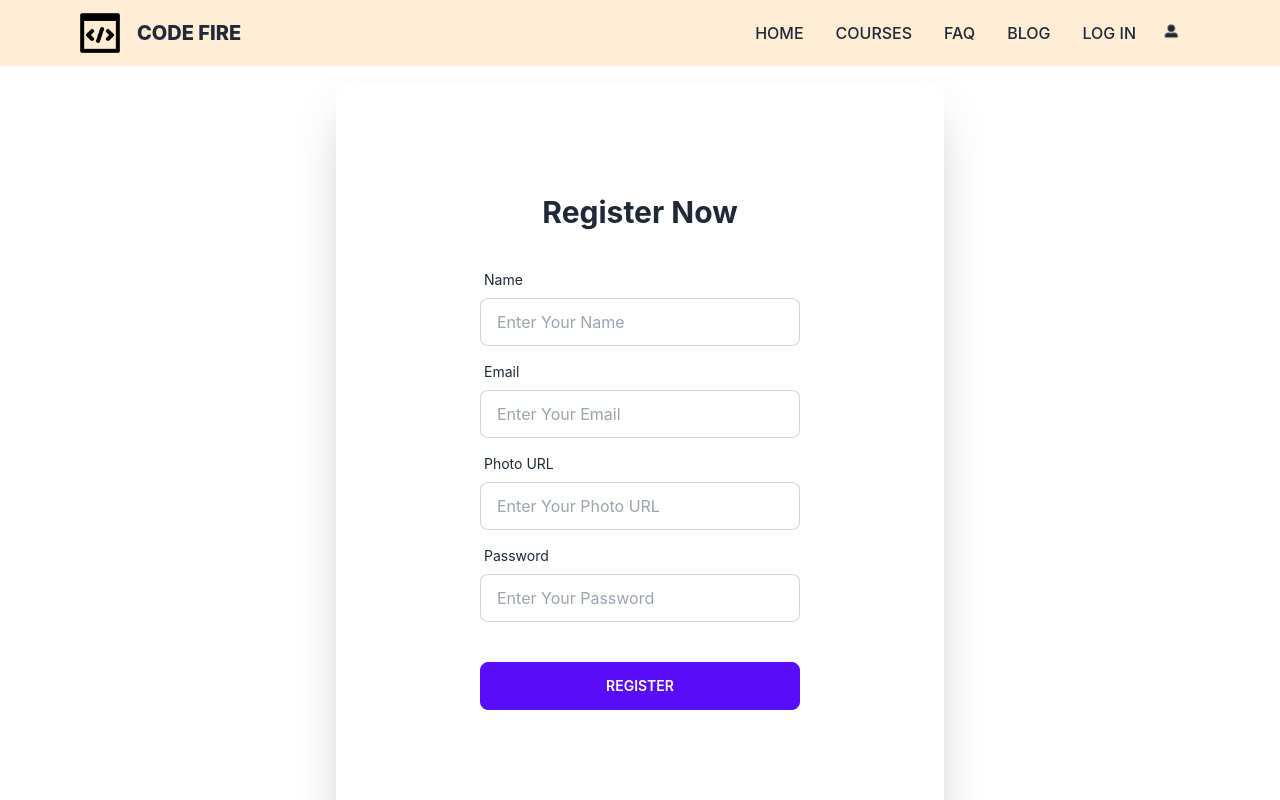
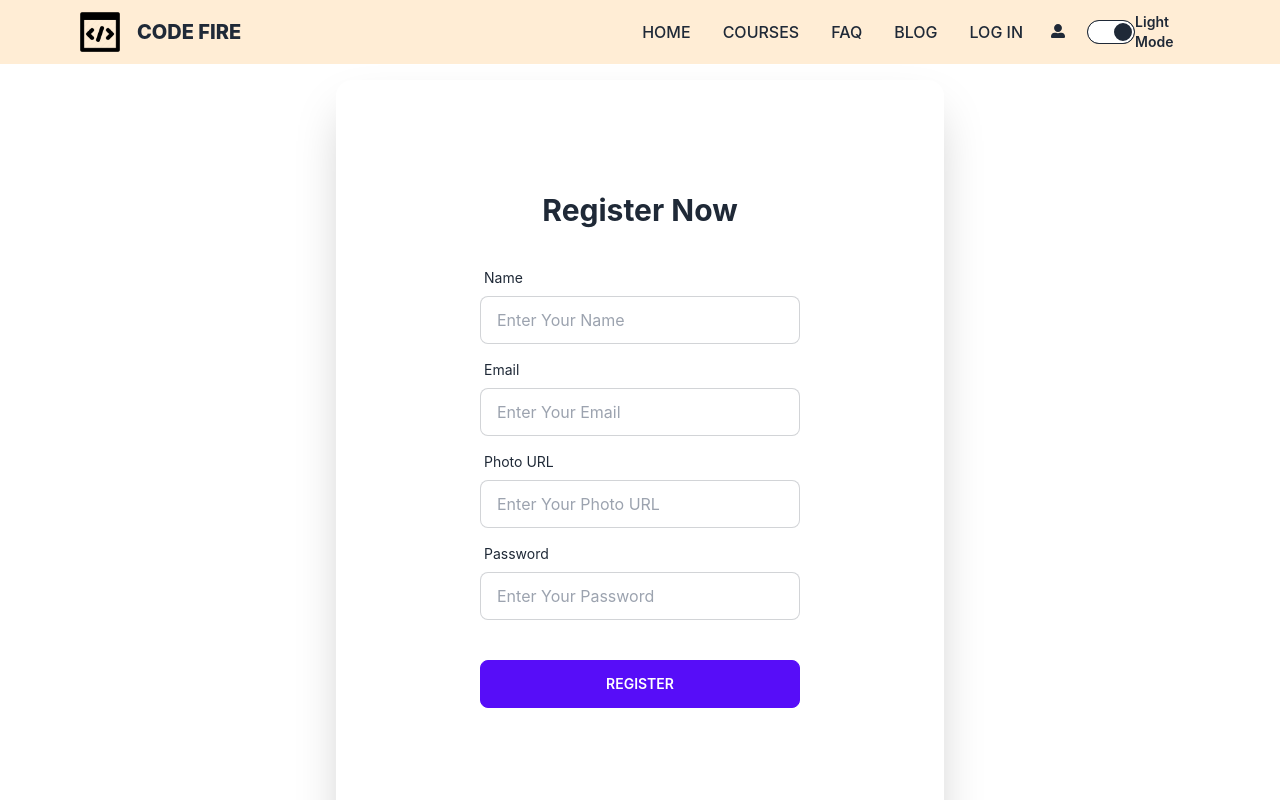
Before and after one commit to Rayhan-Rony/code-fire-client-side, a React (Create React App) app: page /register in a window 1280 px wide. Shown: the top 800 px of the page. Built offline with nearby package versions, Linux system fonts and the light colour scheme; no server answers.

Commit message:
added dark light toggle button

```diff
--- a/src/App.css
+++ /dev/null
@@ -1,38 +0,0 @@
-.App {
-  text-align: center;
-}
-
-.App-logo {
-  height: 40vmin;
-  pointer-events: none;
-}
-
-@media (prefers-reduced-motion: no-preference) {
-  .App-logo {
-    animation: App-logo-spin infinite 20s linear;
-  }
-}
-
-.App-header {
-  background-color: #282c34;
-  min-height: 100vh;
-  display: flex;
-  flex-direction: column;
-  align-items: center;
-  justify-content: center;
-  font-size: calc(10px + 2vmin);
-  color: white;
-}
-
-.App-link {
-  color: #61dafb;
-}
-
-@keyframes App-logo-spin {
-  from {
-    transform: rotate(0deg);
-  }
-  to {
-    transform: rotate(360deg);
-  }
-}
--- a/src/components/Header.js
+++ b/src/components/Header.js
@@ -4,9 +4,21 @@ import { Link } from 'react-router-dom';
 import logo from '../assets/logo.png'
 import { AuthContext } from '../context/AuthProvider';
 import { FaUserAlt, } from "react-icons/fa";
+import { useState } from 'react';
 
 const Header = () => {
     const { user, logOut } = useContext(AuthContext)
+    const [toggle, setToggle] = useState(true)
+    const handleToggleDarkmode = () => {
+        if (toggle) {
+            setToggle(false)
+        }
+        else {
+            setToggle(true)
+        }
+
+    }
+
     console.log(user)
     return (
 
@@ -20,10 +32,12 @@ const Header = () => {
                         <li><Link to='/courses'>COURSES</Link></li>
                         <li><Link to='/faq'>FAQ</Link></li>
                         <li><Link to='/blog'>BLOG</Link></li>
+
                         {
                             user ? <li className='hover:bg-orange-200 rounded-lg'><Link onClick={logOut} >LOG OUT</Link></li> : <li className='hover:bg-orange-200 rounded-lg'><Link to='/login'>LOG IN</Link></li>
                         }
                     </ul>
+
                 </div>
                 <Link to='/home'><img className='w-10' src={logo} alt="logo" /></Link>
                 <Link to='/home' className="btn btn-ghost normal-case text-xl font-extrabold">CODE FIRE</Link>
@@ -41,7 +55,10 @@ const Header = () => {
                     }
                 </ul>
 
-                <div>
+
+            </div>
+
+            <div className='lg:ml-0 ml-32'>
                 <label tabIndex={0} className="btn btn-ghost btn-circle avatar">
                     <div className="w-10 rounded-full">
                         {
@@ -50,9 +67,15 @@ const Header = () => {
                     </div>
                 </label>
             </div>
+            <div>
+                <input onClick={handleToggleDarkmode} type="checkbox" className="toggle" readOnly checked={toggle} />
 
             </div>
-
+            <div className='text-sm font-semibold'>
+                {
+                    toggle ? <p>Light Mode</p> : <p>Dark Mode</p>
+                }
+            </div>
 
         </div >
 
--- a/src/components/Register.js
+++ b/src/components/Register.js
@@ -53,6 +53,7 @@ const Register = () => {
     }
     return (
         <form onSubmit={handleSubmit}>
+
             <div className="hero-content flex-col lg:flex-row-reverse  lg:w-1/2 md:w-full mx-auto">
                 <div className="card flex-shrink-0 w-full  shadow-2xl bg-base-100 p-28">
                     <h1 className="text-3xl font-bold text-center">Register Now</h1>
```
Lines whose indentation alone changed are shown as unchanged.
